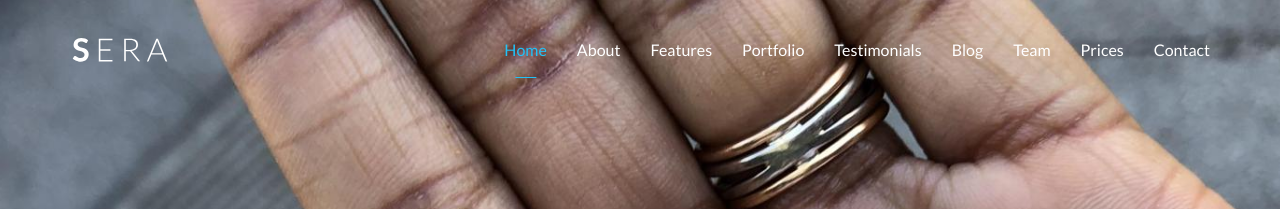
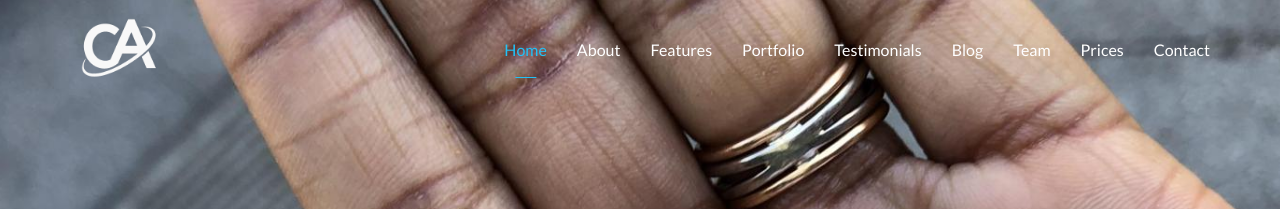
Before and after one commit to charleneatlas/charleneatlasdotcom, a Jekyll site: the page built from index.html, in a window 1280 px wide. Shown: the top 209 px of the page. Built offline with Jekyll 4.4.1, drawn with Linux system fonts in a browser that asks for light colours; nearby versions of some CDN libraries.

Commit message:
Updating logo

```diff
--- a/_includes/header-page.html
+++ b/_includes/header-page.html
@@ -15,7 +15,7 @@
 
       <!-- Logo -->
       <div class="col-sm-2 col-xs-4 logo child-center-v">
-        <a href="{{ site.baseurl }}/index.html"><img src="{{ site.baseurl }}/images/logo.svg" width="100"
+        <a href="{{ site.baseurl }}/index.html"><img src="{{ site.baseurl }}/images/Logo_ClearBkgnd.png" width="100"
             alt="Sera - OnePage Logo by Ohkimur"></a>
       </div>
 
--- a/_includes/header.html
+++ b/_includes/header.html
@@ -15,7 +15,7 @@
 
       <!-- Logo -->
       <div class="col-sm-2 col-xs-4 logo child-center-v">
-        <a href="{{ site.baseurl }}/index.html"><img src="{{ site.baseurl }}/images/logo.svg" width="100"
+        <a href="{{ site.baseurl }}/index.html"><img src="{{ site.baseurl }}/images/Logo_ClearBkgnd.png" width="100"
             alt="Sera - OnePage Logo by Ohkimur"></a>
       </div>
 
```
Also changed, not shown: images/Logo_ClearBkgnd.png (added).
